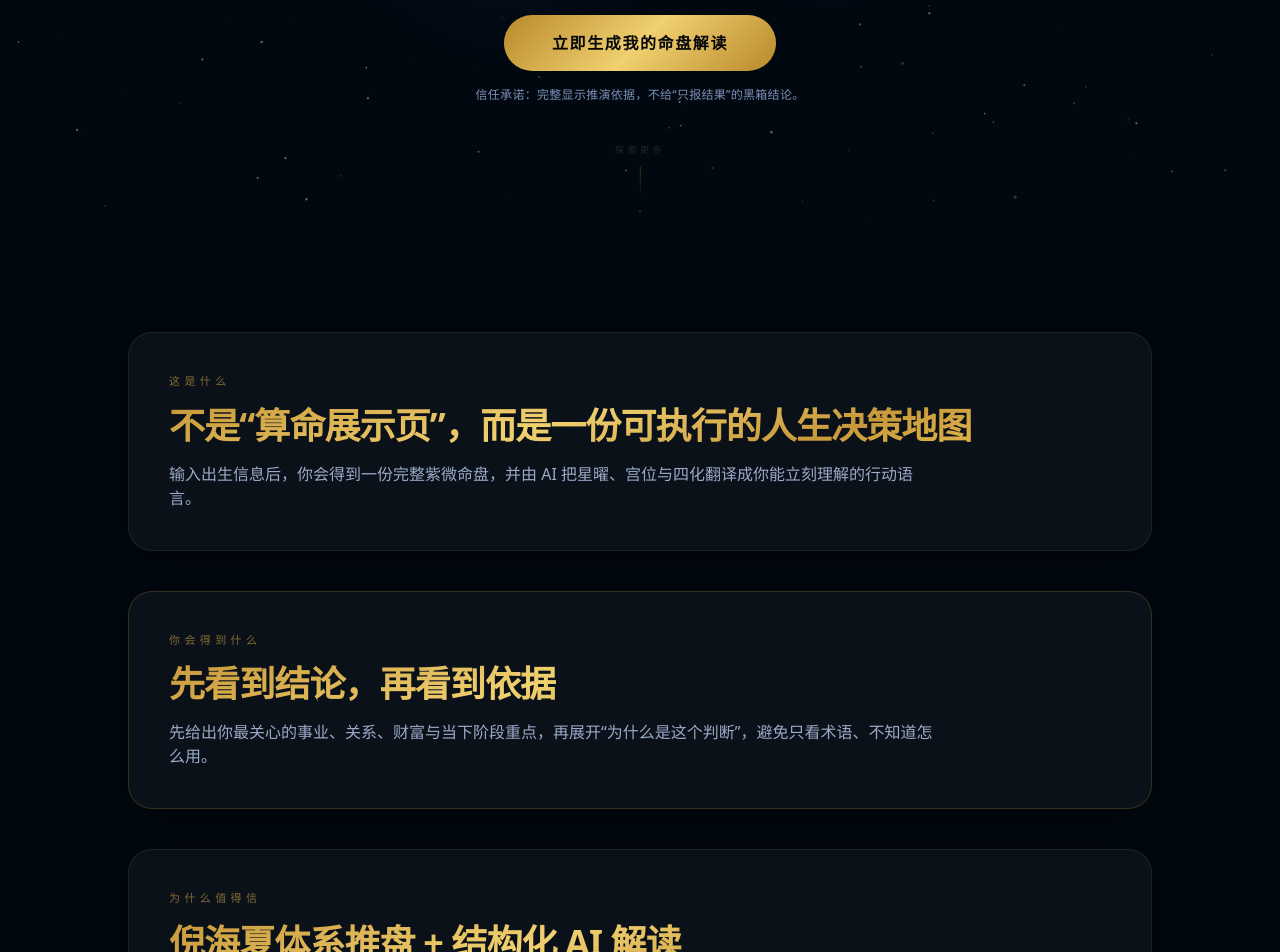
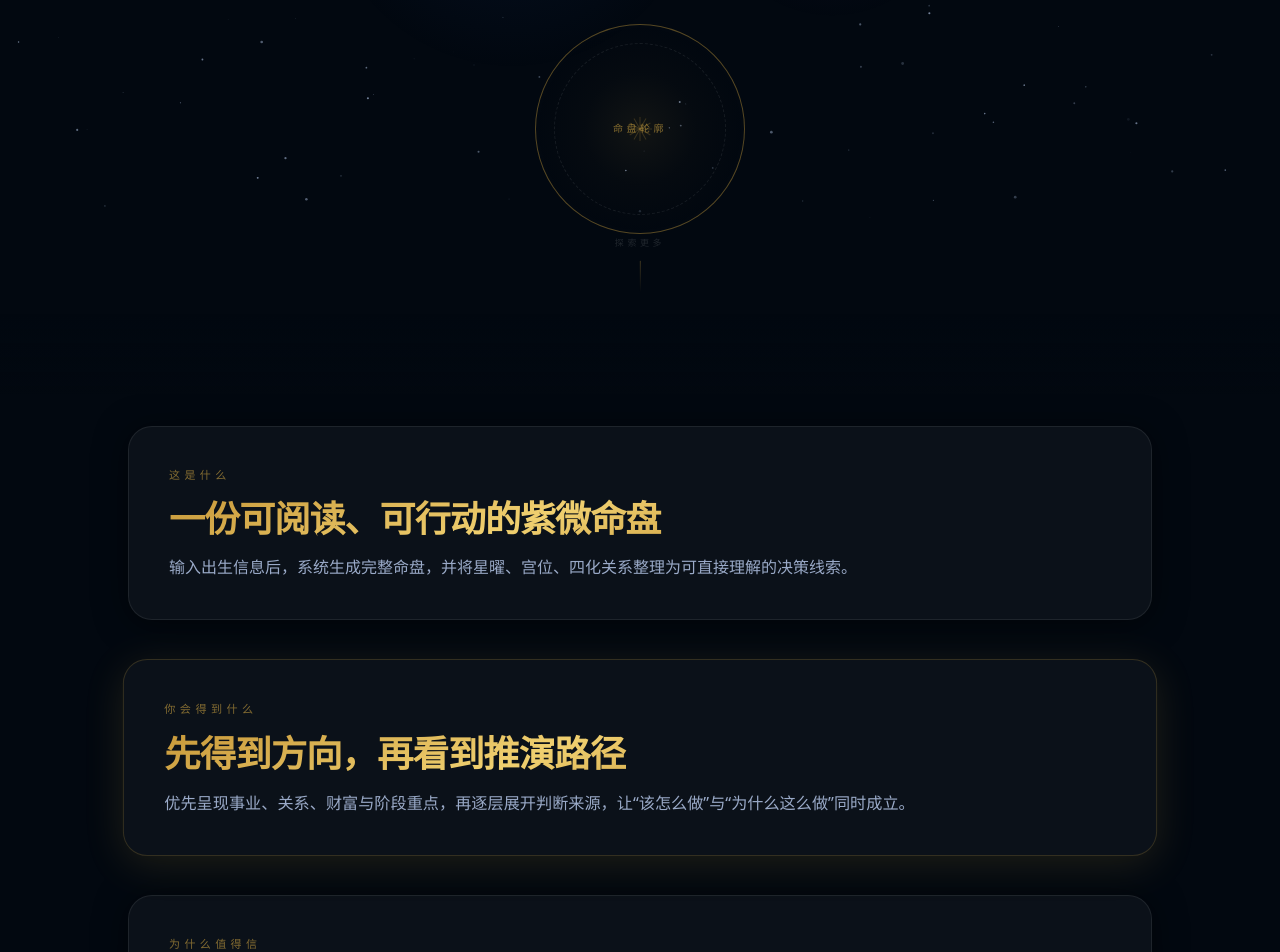
Before and after one commit to Renhuai123/ziwei-mingpan, a Next.js app: page / in a window 1280 px wide. Shown: the part 580-1532 px from the top of the page. Built offline with nearby package versions, Linux system fonts and the light colour scheme.

Commit message:
refine(home): tone down hero claim and polish first-screen rhythm

```diff
--- a/app/page.tsx
+++ b/app/page.tsx
@@ -77,18 +77,21 @@ function ThemeToggle() {
 const FRONT_SECTIONS = [
   {
     label: '这是什么',
-    title: '不是“算命展示页”，而是一份可执行的人生决策地图',
-    body: '输入出生信息后，你会得到一份完整紫微命盘，并由 AI 把星曜、宫位与四化翻译成你能立刻理解的行动语言。',
+    title: '一份可阅读、可行动的紫微命盘',
+    body: '输入出生信息后，系统生成完整命盘，并将星曜、宫位、四化关系整理为可直接理解的决策线索。',
+    emphasis: 'soft',
   },
   {
     label: '你会得到什么',
-    title: '先看到结论，再看到依据',
-    body: '先给出你最关心的事业、关系、财富与当下阶段重点，再展开“为什么是这个判断”，避免只看术语、不知道怎么用。',
+    title: '先得到方向，再看到推演路径',
+    body: '优先呈现事业、关系、财富与阶段重点，再逐层展开判断来源，让“该怎么做”与“为什么这么做”同时成立。',
+    emphasis: 'strong',
   },
   {
     label: '为什么值得信',
-    title: '倪海夏体系推盘 + 结构化 AI 解读',
-    body: '起盘遵循倪海夏教学体系，解读基于命盘结构逐层生成，不用“神秘话术”糊弄，而是让你知道每条结论从哪里来。',
+    title: '倪海夏体系起盘，结构化解读呈现',
+    body: '遵循倪海夏体系的起盘规则，并以结构化方式呈现结论与依据，保持可追溯、可复核的阅读体验。',
+    emphasis: 'soft',
   },
 ];
 
@@ -283,9 +286,9 @@ export default function HomePage() {
               fontSize: 'clamp(38px, 6.4vw, 78px)',
               letterSpacing: '0.04em',
             }}>
-            15 分钟，看清你未来 3–5 年
+            看见你的命盘结构，
             <br />
-            最该做的选择
+            再决定下一步
           </motion.h1>
 
           <motion.p initial={{ opacity: 0, y: 16 }} animate={{ opacity: 1, y: 0 }}
@@ -310,8 +313,42 @@ export default function HomePage() {
             </motion.button>
             <p className="text-xs tracking-wide transition-colors duration-300"
               style={{ color: c.textMuted }}>
-              信任承诺：完整显示推演依据，不给“只报结果”的黑箱结论。
+              每一条结论，均附对应命盘依据与推演路径。
             </p>
+          </motion.div>
+
+          {/* 克制的命盘识别锚点 */}
+          <motion.div
+            initial={{ opacity: 0 }}
+            animate={{ opacity: 1 }}
+            transition={{ delay: 1.1, duration: 0.9 }}
+            className="mt-14 flex justify-center"
+          >
+            <div
+              className="relative w-[210px] h-[210px] rounded-full"
+              style={{
+                border: `1px solid ${c.goldLine}`,
+                background: theme === 'dark'
+                  ? 'radial-gradient(circle, rgba(212,168,67,0.08) 0%, rgba(212,168,67,0.02) 38%, transparent 72%)'
+                  : 'radial-gradient(circle, rgba(140,100,20,0.1) 0%, rgba(140,100,20,0.03) 42%, transparent 72%)',
+              }}
+            >
+              <div className="absolute inset-[18px] rounded-full" style={{ border: `1px dashed ${c.featureBord}` }} />
+              {Array.from({ length: 12 }).map((_, idx) => (
+                <span
+                  key={idx}
+                  className="absolute left-1/2 top-1/2 w-px h-3 -translate-x-1/2 origin-bottom"
+                  style={{
+                    transform: `translate(-50%, -100%) rotate(${idx * 30}deg)`,
+                    background: c.goldLine,
+                    opacity: 0.55,
+                  }}
+                />
+              ))}
+              <div className="absolute inset-0 flex items-center justify-center">
+                <span className="text-[10px] tracking-[0.35em]" style={{ color: c.tagText }}>命盘轮廓</span>
+              </div>
+            </div>
           </motion.div>
         </motion.div>
 
@@ -330,15 +367,20 @@ export default function HomePage() {
 
       {/* ══ 首屏后前 3 屏：产品叙事 ═══════════════════════════ */}
       <section className="relative z-10 px-6 md:px-12 lg:px-24 py-20 md:py-28">
+        <div className="absolute top-0 left-0 right-0 h-20 pointer-events-none"
+          style={{ background: `linear-gradient(to bottom, transparent, ${c.bgBase})`, opacity: 0.35 }} />
         <div className="max-w-5xl mx-auto space-y-8 md:space-y-10">
           {FRONT_SECTIONS.map((item, i) => (
             <FadeIn key={item.label} delay={i * 0.08}>
               <div
                 className="rounded-3xl p-7 md:p-10"
                 style={{
-                  background: i % 2 === 0 ? c.featureBg : c.niBg,
-                  border: `1px solid ${i % 2 === 0 ? c.featureBord : c.niBorder}`,
-                  boxShadow: c.cardShadow,
+                  background: item.emphasis === 'strong' ? c.niBg : c.featureBg,
+                  border: `1px solid ${item.emphasis === 'strong' ? c.niBorder : c.featureBord}`,
+                  boxShadow: item.emphasis === 'strong'
+                    ? `0 8px 40px ${theme === 'dark' ? 'rgba(212,168,67,0.14)' : 'rgba(140,100,20,0.14)'}`
+                    : c.cardShadow,
+                  transform: item.emphasis === 'strong' ? 'scale(1.01)' : 'none',
                 }}
               >
                 <p className="text-[11px] tracking-[0.4em] uppercase mb-4" style={{ color: c.tagText }}>
```
